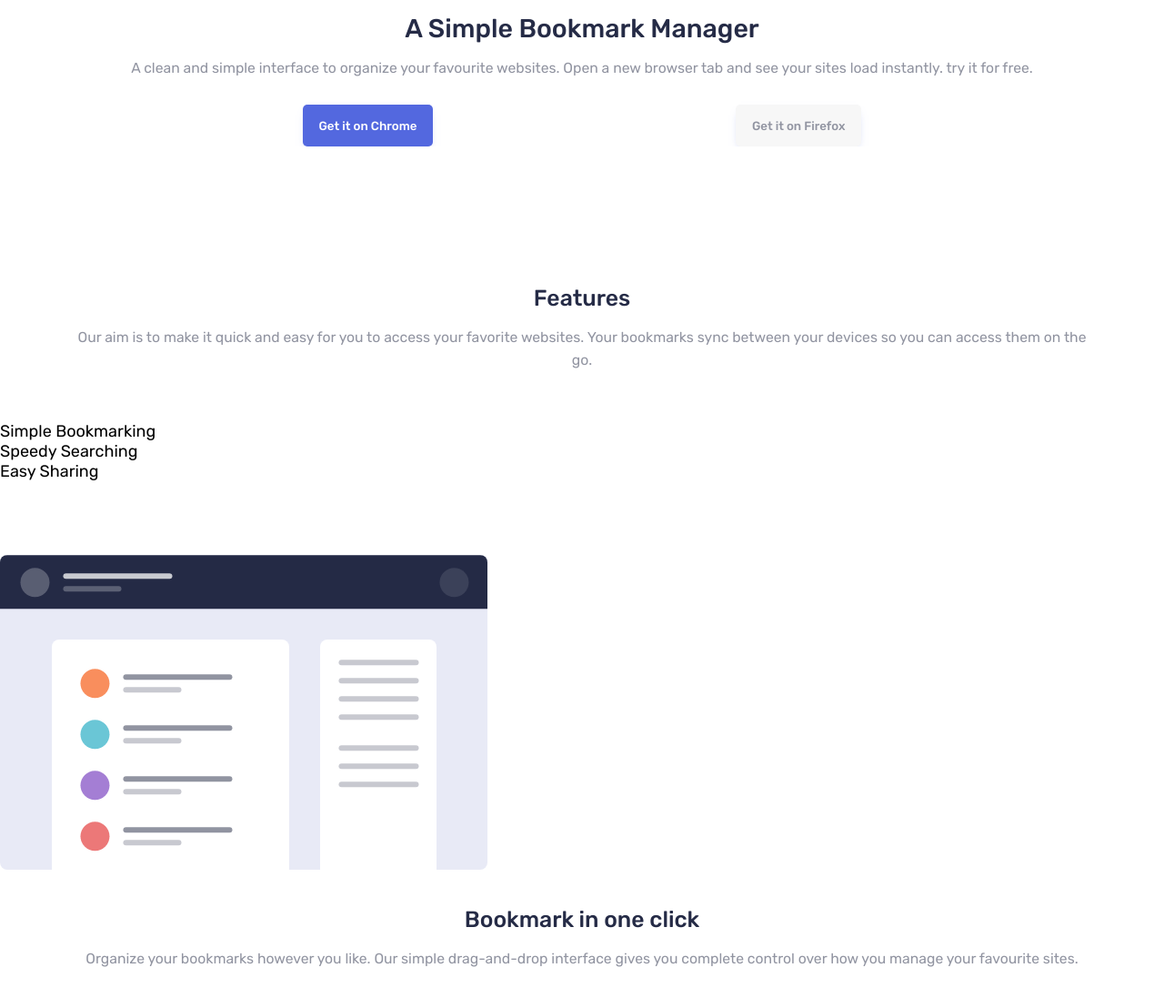
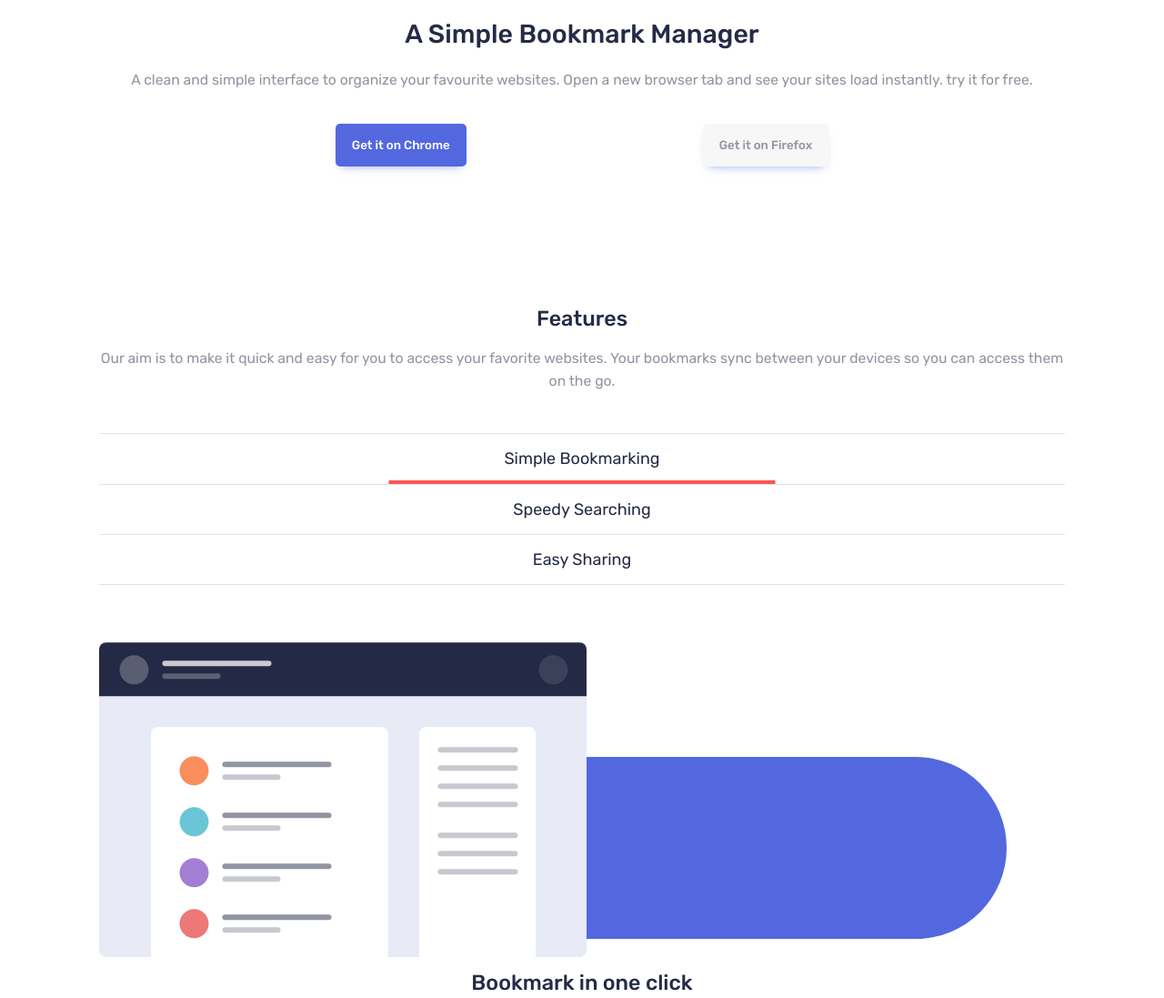
Before and after one commit to acjr1910/bookmark, a website built with webpack: page src/index.html in a window 1280 px wide. Shown: the part 640-1737 px from the top of the page at 91% size. Built offline with nearby package versions, Linux system fonts and the light colour scheme.

Commit message:
changed archtecture and positioning

```diff
--- a/src/index.html
+++ b/src/index.html
@@ -32,15 +32,15 @@
       </div>
     </header>
     <main class="main">
-      <div class="container hero">
-        <div class="hero__image-container">
+      <div class="container l-grid-container hero">
+        <div class="l-grid-column hero__image-container background-right">
           <img
             class="hero__image"
             src="images/illustration-hero.svg"
             alt="Hero Image"
           />
         </div>
-        <div class="hero__text-container">
+        <div class="l-grid-column hero__text-container">
           <h1>A Simple Bookmark Manager</h1>
           <p>
             A clean and simple interface to organize your favourite websites.
@@ -48,13 +48,13 @@
             free.
           </p>
           <div class="hero__button-container">
-            <button class="button-default">Get it on Chrome</button>
-            <button class="button-secondary">Get it on Firefox</button>
+            <button class="button button-default">Get it on Chrome</button>
+            <button class="button button-secondary">Get it on Firefox</button>
           </div>
         </div>
       </div>
-      <div class="container container-features features">
-        <div>
+      <div class="container l-grid-container features">
+        <div class="l-grid-column">
           <h2>Features</h2>
           <p>
             Our aim is to make it quick and easy for you to access your favorite
@@ -62,8 +62,8 @@
             them on the go.
           </p>
         </div>
-        <div class="container tabs">
-          <ul class="container">
+        <div class="container l-grid-column">
+          <ul class="tabs">
             <li
               class="tabs__item tabs__item--active"
               data-image-src="images/illustration-features-tab-1.svg"
@@ -94,8 +94,8 @@
             </li>
           </ul>
         </div>
-        <div class="container tab-content">
-          <div class="container">
+        <div class="l-grid-column tab-content">
+          <div class="background-left">
             <img
               src="images/illustration-features-tab-1.svg"
               alt="Selected Tab Image"
--- a/src/styles/1-base/_base.scss
+++ b/src/styles/1-base/_base.scss
@@ -33,6 +33,8 @@
 img {
   max-width: 100%;
   height: auto;
+  position: relative;
+  z-index: 2;
 }
 // Reset:end
 
@@ -58,7 +60,6 @@
 h5,
 h6 {
   text-align: center;
-  line-height: 2.5rem;
   font-weight: 500;
   margin: 0.5rem 0;
   color: $very-dark-blue;
@@ -66,16 +67,17 @@
 
 h1 {
   font-size: 1.585rem;
+  line-height: 2.2rem;
 }
 
 h2 {
-  font-size: 1.375rem;
+  font-size: 1.295rem;
 }
 
 p {
   font-size: 0.875rem;
   text-align: center;
   line-height: 1.375rem;
-  margin: 0.5rem 6.5% 1.5rem;
+  margin: 1rem 0;
   color: $grayish-blue;
 }
--- a/src/styles/2-layout/_layout.scss
+++ b/src/styles/2-layout/_layout.scss
@@ -8,6 +8,10 @@
   }
 }
 
+.l-grid-column {
+  grid-column: 2 / 6;
+}
+
 .header {
   grid-column: 2 / 6;
 }
@@ -16,11 +20,7 @@
   grid-column: 1 / -1;
 }
 
-.container {
-  margin: 1.5rem 0;
-  overflow: hidden;
+.tab-content {
+  margin: 2rem 0;
+  position: relative;
 }
-
-.container.container-features {
-  margin: 7.5rem 0 1.5rem;
-}
--- a/src/styles/2-layout/hero/_hero.scss
+++ b/src/styles/2-layout/hero/_hero.scss
@@ -7,17 +7,6 @@
   &__image-container {
     margin-bottom: 3rem;
     position: relative;
-    &:after {
-      content: '';
-      width: 600px;
-      height: 201px;
-      overflow: hidden;
-      position: absolute;
-      top: 68px;
-      left: 64px;
-      border-radius: 120px;
-      background-color: $soft-blue;
-    }
   }
   &__image {
     position: relative;
--- a/src/styles/3-modules/_modules.scss
+++ b/src/styles/3-modules/_modules.scss
@@ -1,3 +1,5 @@
 @import './header/header';
-@import './button-default/button-default';
-@import './button-secondary/button-secondary';
+@import './buttons/buttons';
+@import './tabs/tabs';
+@import './container/container';
+@import './background/background';
--- /dev/null
+++ b/src/styles/3-modules/background/_background.scss
@@ -0,0 +1,27 @@
+.background-left {
+  &:after {
+    content: '';
+    width: 600px;
+    height: 200px;
+    overflow: hidden;
+    position: absolute;
+    bottom: 148px;
+    right: 64px;
+    border-radius: 120px;
+    background-color: $soft-blue;
+  }
+}
+
+.background-right {
+  &:after {
+    content: '';
+    width: 600px;
+    height: 201px;
+    overflow: hidden;
+    position: absolute;
+    top: 68px;
+    left: 64px;
+    border-radius: 120px;
+    background-color: $soft-blue;
+  }
+}
--- a/src/styles/3-modules/button-secondary/_button-secondary.scss
+++ /dev/null
@@ -1,10 +0,0 @@
-.button-secondary {
-  background: #f7f7f7;
-  border: none;
-  border-radius: 5px;
-  color: $grayish-blue;
-  padding: 0.875rem 1rem;
-  font-family: 'Rubik', sans-serif;
-  font-weight: 500;
-  box-shadow: $shadow-props $button-shadow;
-}
--- a/src/styles/3-modules/button-default/_button-default.scss
+++ b/src/styles/3-modules/buttons/_buttons.scss
@@ -1,4 +1,4 @@
-.button-default {
+.button {
   background: $soft-blue;
   border: none;
   border-radius: 5px;
@@ -7,4 +7,15 @@
   font-family: 'Rubik', sans-serif;
   font-weight: 500;
   box-shadow: $shadow-props $button-shadow;
+  margin: 1rem 0;
 }
+
+.button-default {
+  background: $soft-blue;
+  color: white;
+}
+
+.button-secondary {
+  background: #f7f7f7;
+  color: $grayish-blue;
+}
--- /dev/null
+++ b/src/styles/3-modules/container/_container.scss
@@ -0,0 +1,9 @@
+.container {
+  margin: 1.5rem 0;
+  overflow: hidden;
+  position: relative;
+}
+
+.container.features {
+  margin-top: 7rem;
+}
--- /dev/null
+++ b/src/styles/3-modules/tabs/_tabs.scss
@@ -0,0 +1,32 @@
+.tabs {
+  display: flex;
+  flex-wrap: wrap;
+  align-items: center;
+  &__item {
+    flex-basis: 100%;
+    text-align: center;
+    padding: 0.895rem 0;
+    color: $very-dark-blue;
+    border-bottom: 1px solid $grayish-blue-menu-alpha;
+    &:first-child {
+      border-top: 1px solid $grayish-blue-menu-alpha;
+    }
+    &:last-child {
+      border-bottom: 1px solid $grayish-blue-menu-alpha;
+    }
+
+    &--active {
+      position: relative;
+    }
+    &--active:after {
+      content: '';
+      position: absolute;
+      bottom: 0;
+      left: 50%;
+      height: 4px;
+      width: 40%;
+      background-color: $soft-red;
+      transform: translate3d(-50%, 0px, 0px);
+    }
+  }
+}
```
